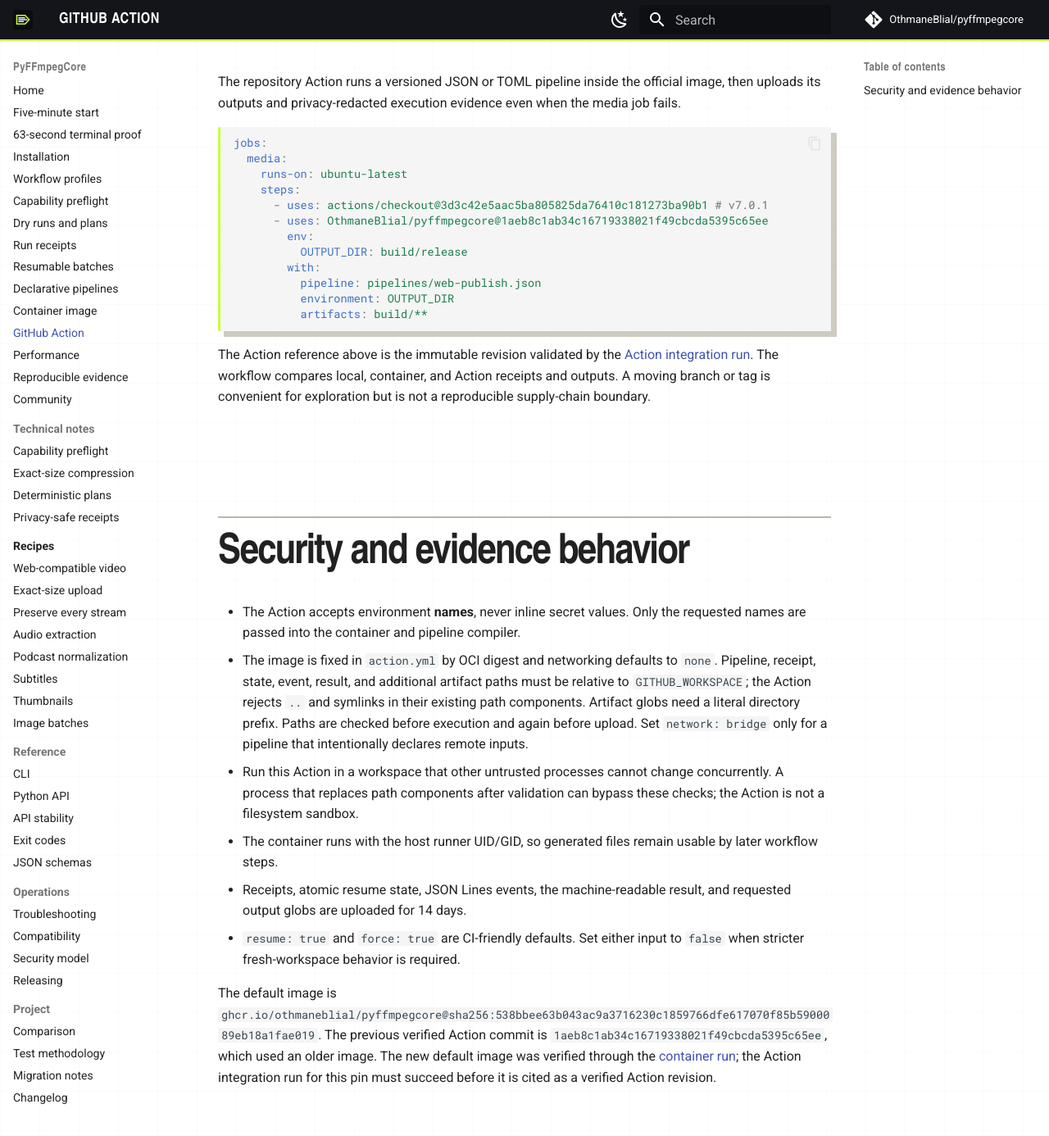
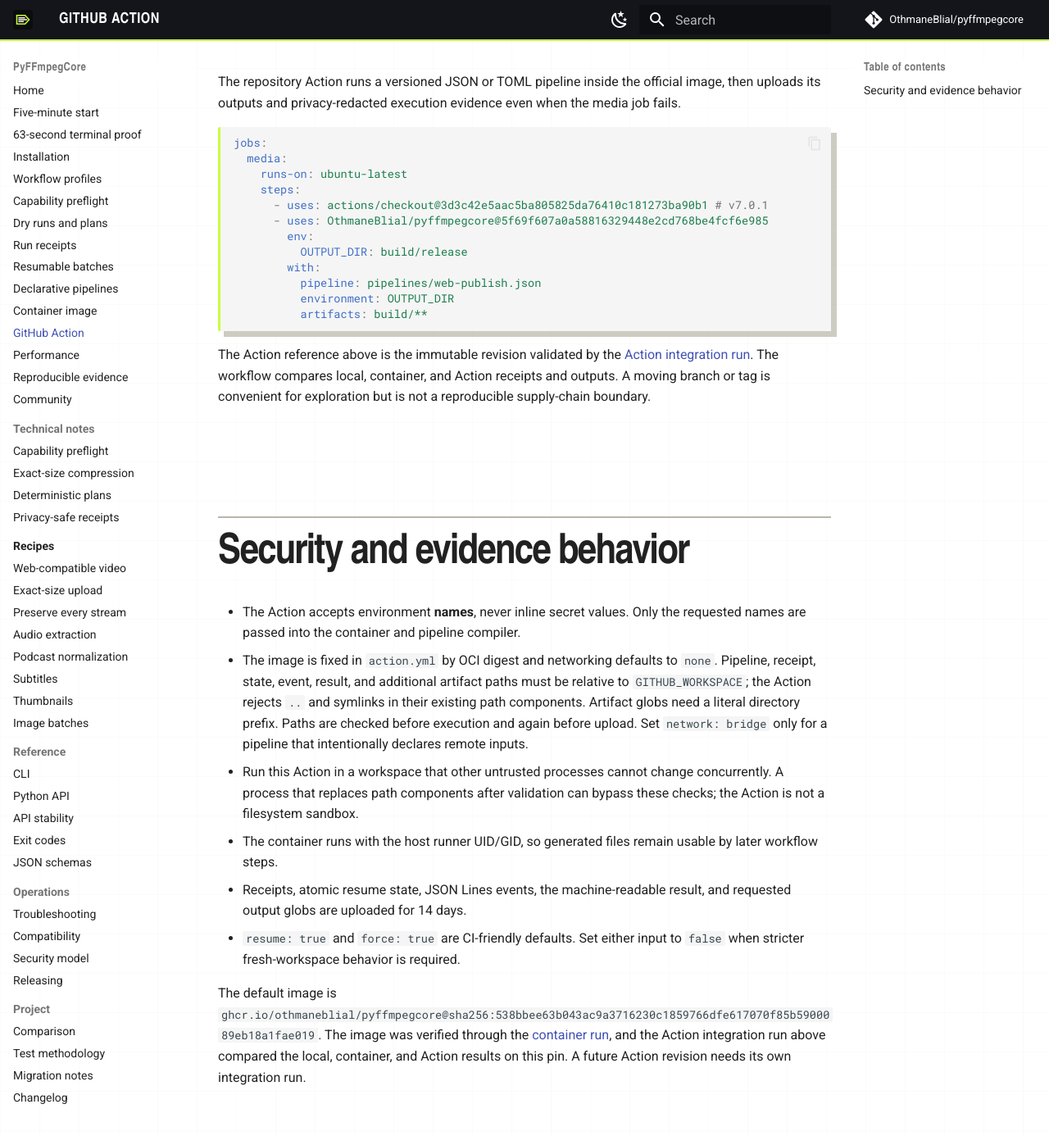
Before and after one commit to OthmaneBlial/pyffmpegcore, an MkDocs documentation site: the page built from docs/github-action.md, in a window 1280 px wide and 1400 px high, scrolled down 207 px. Shown: the top 1386 px of the window at 82% size. Built offline with MkDocs 1.6.1 and Material for MkDocs 9.7.7, drawn with Linux system fonts in a browser that asks for light colours; comment, search, counter and statistics services are not loaded.

Commit message:
docs: record verified Action image integration

````diff
--- a/docs/github-action.md
+++ b/docs/github-action.md
@@ -10,7 +10,7 @@
     runs-on: ubuntu-latest
     steps:
       - uses: actions/checkout@3d3c42e5aac5ba805825da76410c181273ba90b1 # v7.0.1
-      - uses: OthmaneBlial/pyffmpegcore@1aeb8c1ab34c16719338021f49cbcda5395c65ee
+      - uses: OthmaneBlial/pyffmpegcore@5f69f607a0a58816329448e2cd768be4fcf6e985
         env:
           OUTPUT_DIR: build/release
         with:
@@ -20,7 +20,7 @@
 ```
 
 The Action reference above is the immutable revision validated by the
-[Action integration run](https://github.com/OthmaneBlial/pyffmpegcore/actions/runs/35441678859).
+[Action integration run](https://github.com/OthmaneBlial/pyffmpegcore/actions/runs/35444144915).
 The workflow compares local, container, and Action receipts and outputs.
 A moving branch or tag is convenient for exploration but is not a reproducible
 supply-chain boundary.
@@ -48,9 +48,7 @@
 
 The default image is
 `ghcr.io/othmaneblial/pyffmpegcore@sha256:538bbee63b043ac9a3716230c1859766dfe617070f85b5900089eb18a1fae019`.
-The previous verified Action commit is
-`1aeb8c1ab34c16719338021f49cbcda5395c65ee`, which used an older
-image. The new default image was verified through the
-[container run](https://github.com/OthmaneBlial/pyffmpegcore/actions/runs/35443612193);
-the Action integration run for this pin must succeed before it is cited as a
-verified Action revision.
+The image was verified through the
+[container run](https://github.com/OthmaneBlial/pyffmpegcore/actions/runs/35443612193),
+and the Action integration run above compared the local, container, and Action
+results on this pin. A future Action revision needs its own integration run.
````
Also changed, not shown: ROADMAP.md (+4 -6 lines).
